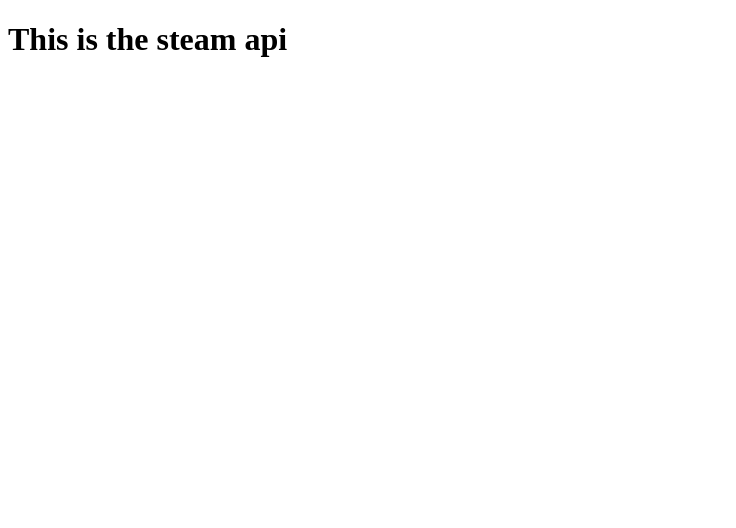
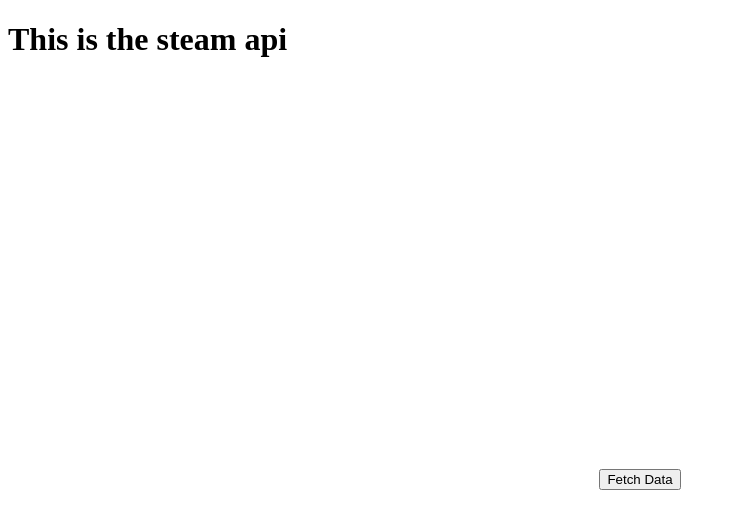
Before and after one commit to TpFinalWeb/fe, a React (Create React App) app: page / in a window 1280 px wide. Shown: the top 528 px of the page, without its empty margins (0-736 px from the left). Built offline with nearby package versions, Linux system fonts and the light colour scheme.

Commit message:
added axios

```diff
--- a/package.json
+++ b/package.json
@@ -6,6 +6,7 @@
     "@testing-library/jest-dom": "^5.17.0",
     "@testing-library/react": "^13.4.0",
     "@testing-library/user-event": "^13.5.0",
+    "axios": "^1.7.8",
     "react": "^18.3.1",
     "react-dom": "^18.3.1",
     "react-scripts": "5.0.1",
--- a/src/App.js
+++ b/src/App.js
@@ -1,3 +1,4 @@
+import AxiosTest from "./axios/Test.tsx";
 
 
 function App() {
@@ -5,6 +6,7 @@
     <div className="App">
       <header className="App-header">
         <h1>This is the steam api</h1>
+        <AxiosTest />
       </header>
     </div>
   );
--- /dev/null
+++ b/src/axios/Test.tsx
@@ -0,0 +1,24 @@
+
+
+import React, { useState } from 'react';
+import { getTestings } from './proxy/proxy.ts';
+
+export default function AxiosTest() {
+    const [data, setData] = useState(null);
+
+    const handleClick = async () => {
+        try {
+            const response = await getTestings();
+            setData(response);
+            console.log(response);
+        } catch (error) {
+            console.error('Error fetching data:', error);
+        }
+    };
+    return (
+        <div style={{ display: 'flex', justifyContent: 'center', alignItems: 'center', height: '100vh' }}>
+            <button onClick={handleClick}>Fetch Data</button>
+            {data && <pre>{JSON.stringify(data, null, 2)}</pre>}
+        </div>
+    );
+}
--- /dev/null
+++ b/src/axios/http-common.ts
@@ -0,0 +1,12 @@
+import axios from 'axios';
+
+const axiosConfig = {
+    baseURL: "https://localhost:3000",
+    headers: {
+        "Content-Type": "application/json",
+    }
+};
+
+const http = axios.create(axiosConfig);
+
+export default http;
--- /dev/null
+++ b/src/axios/proxy/proxy.ts
@@ -0,0 +1,16 @@
+import http from "../http-common.ts"
+
+
+// this is a test function to see if the connection is working
+export async function getTestings() {
+    try {
+        return await http.get("/v2/products/").then(
+            res => {
+                console.log(res.data);
+                return res.data;
+            }
+        )
+    }catch(error){
+        console.log(error);
+    }
+}
```
Also changed, not shown: 1 other file (tests, documents, lock files or other folders).
